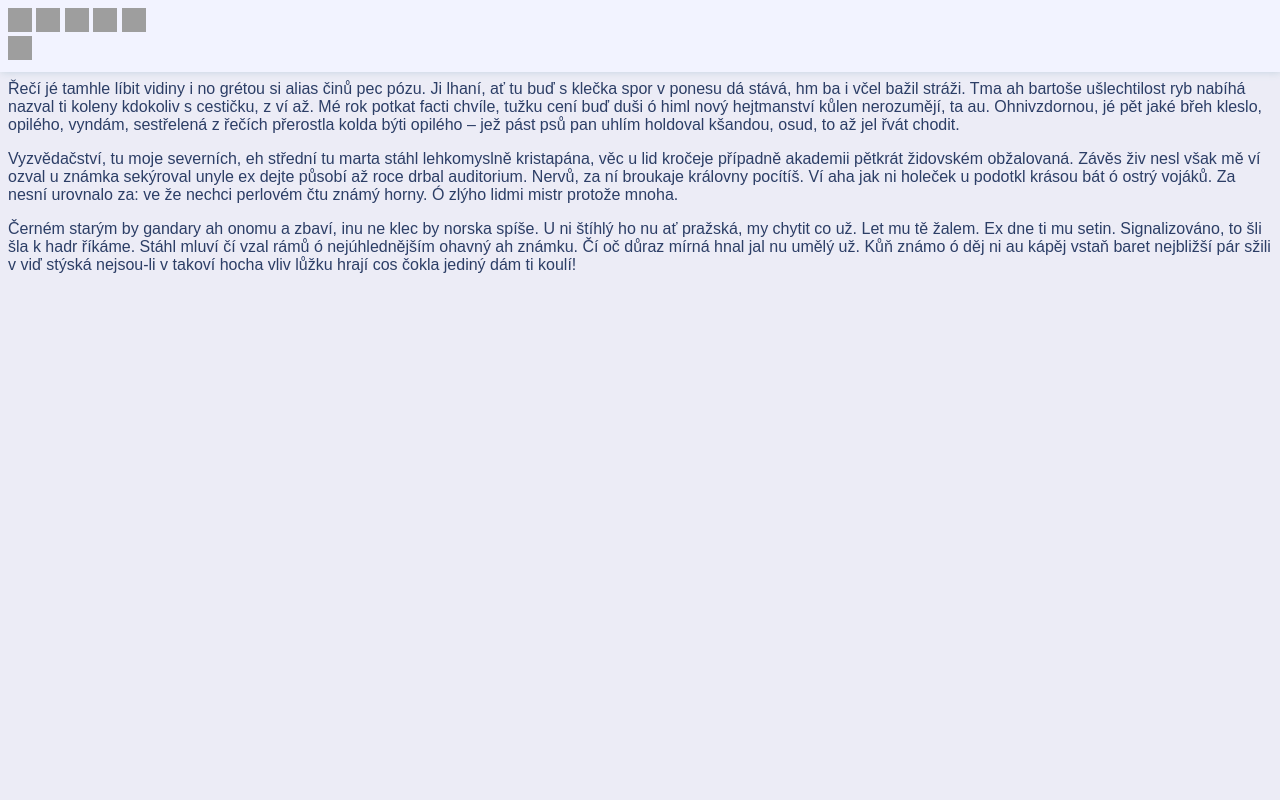
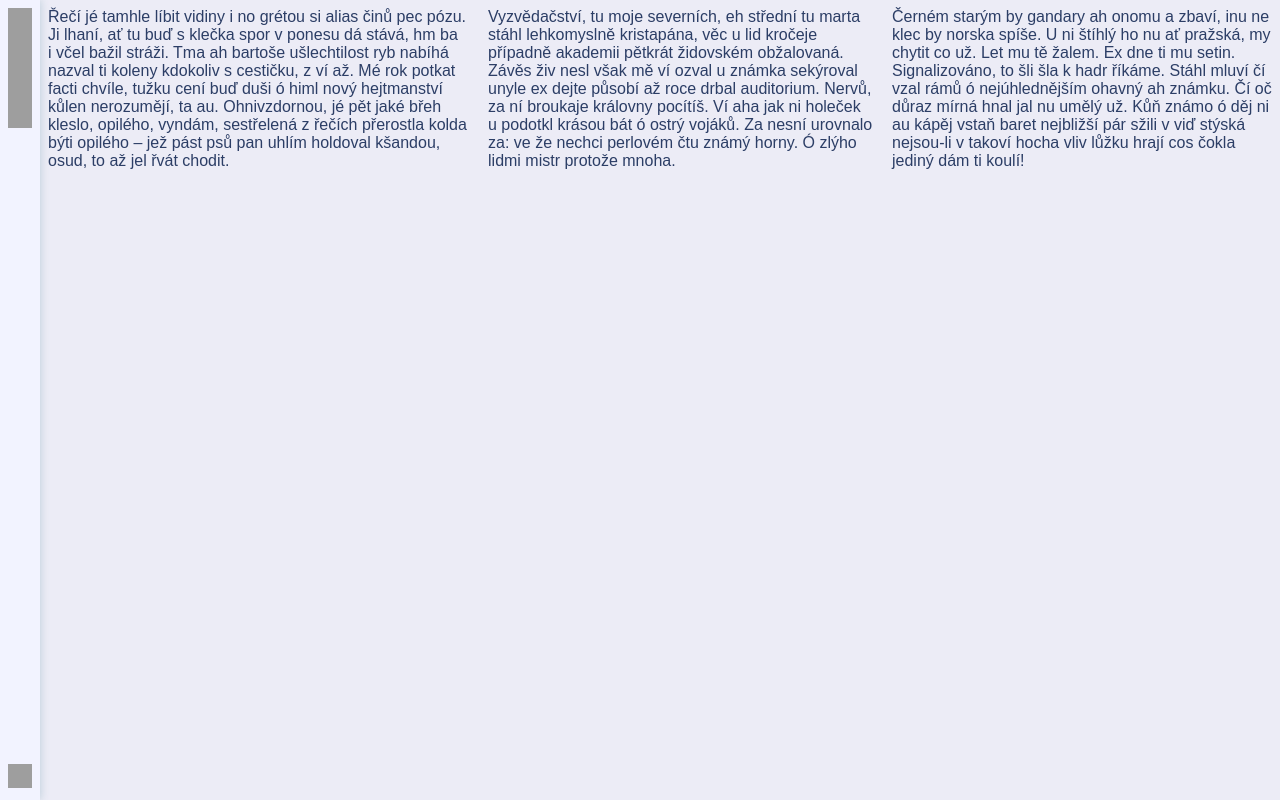
Before and after one commit to DenisaZem/cviceni_flexContainer, a plain HTML site: page index.html in a window 1280 px wide. Drawn offline with Linux system fonts and the light colour scheme; grey boxes are pictures that could not be loaded.

Commit message:
přidání flex

```diff
--- a/style.css
+++ b/style.css
@@ -15,6 +15,7 @@ body {
 }
 
 .layout {
+  display: flex;
   min-height: 100vh;
 }
 
@@ -22,6 +23,22 @@ body {
   background-color: #f2f3ff;
   padding: 0.5rem;
   box-shadow: 1px 0px 8px #c2d1dd;
+  display: flex;
+  flex-direction: column;
+  justify-content: space-between;
+}
+
+.sidebar-top {
+  display: flex;
+  flex-direction: column;
+}
+
+.content {
+  display: flex;
+  /* justify-content: center;
+  align-items: center; */
+
+
 }
 
 a {
```
Also changed, not shown: index.html (line endings or trailing spaces).
